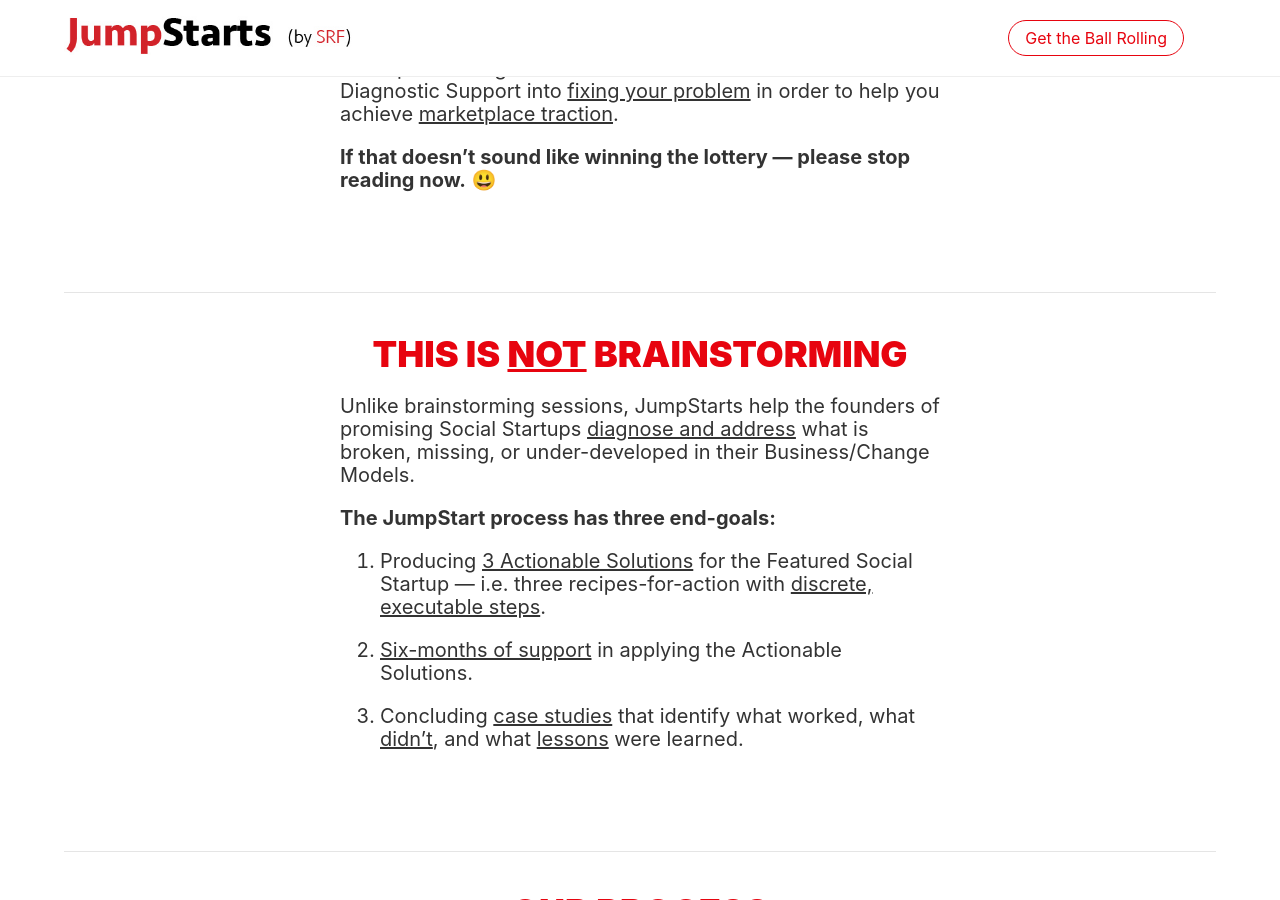
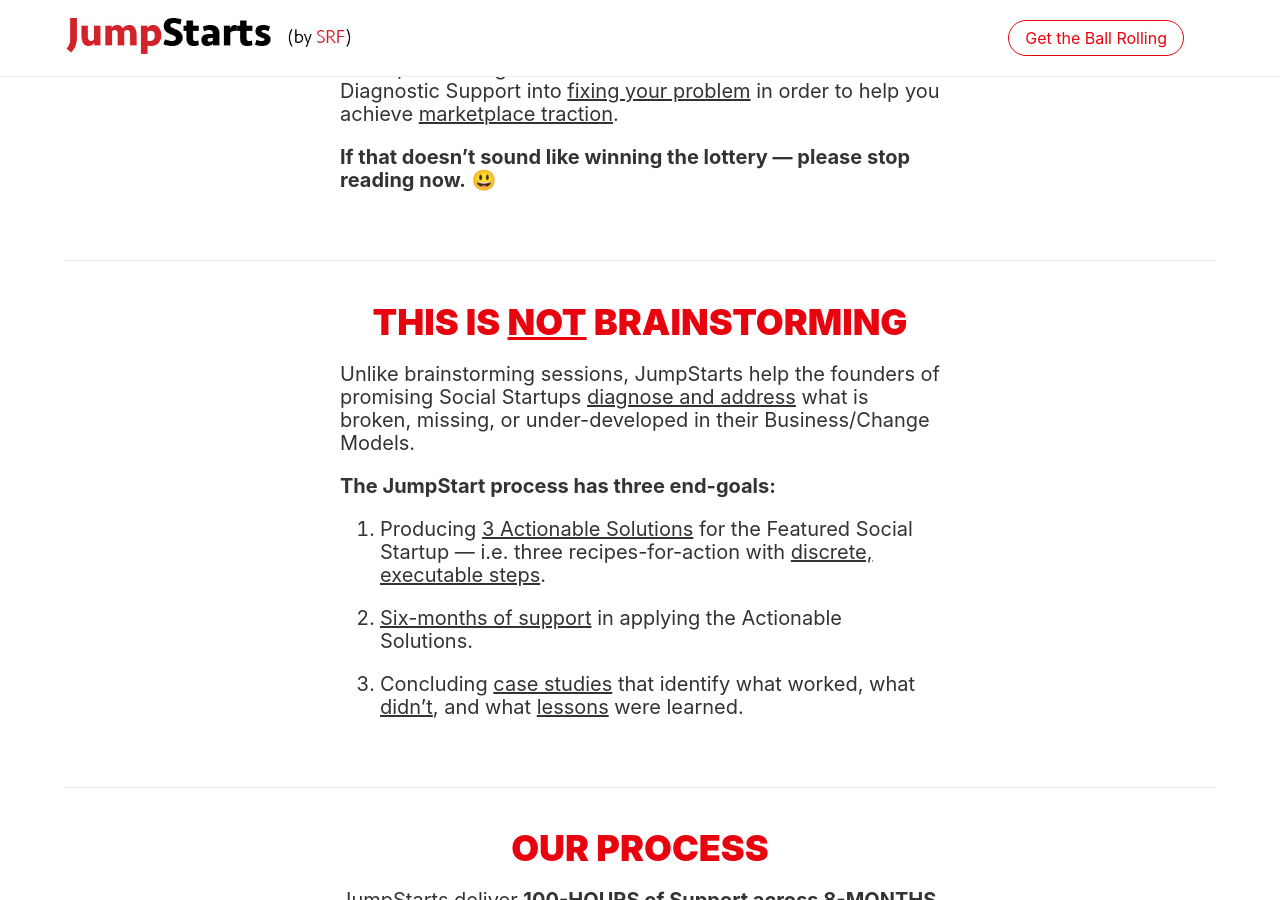
Before and after one commit to aaronergreen/jumpstarts, a Jekyll site: the page built from index.html, in a window 1280 px wide and 900 px high, scrolled down 896 px. Built offline with Jekyll 4.4.1, drawn with Linux system fonts in a browser that asks for light colours.

Commit message:
white space 4

```diff
--- a/_layouts/home.html
+++ b/_layouts/home.html
@@ -12,7 +12,7 @@
   {% assign data = site.about | sort: 'order' %}
   {% for object in data  %}
     <div id="{{ object.slug }}" class="{% if forloop.index == 1  %}pb3 {% else  %}pv3 {% endif %}bb b--black-10 cf">
-      <div class="tc pb5">
+      <div class="tc pb4">
         <h1 class="f2 fw9 mb0 dark-red ttu">
           {{ object.title | markdownify | remove: '<p>' | remove: '</p>'  }}
         </h1>
```
